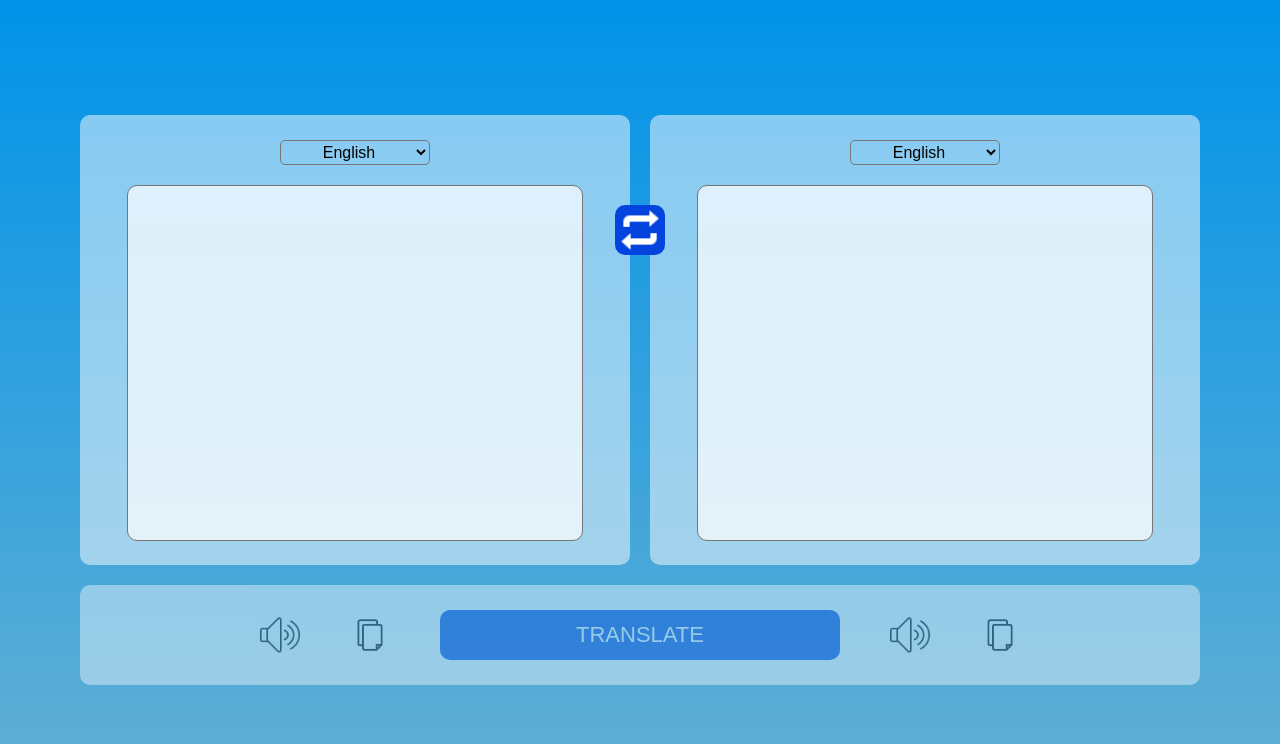
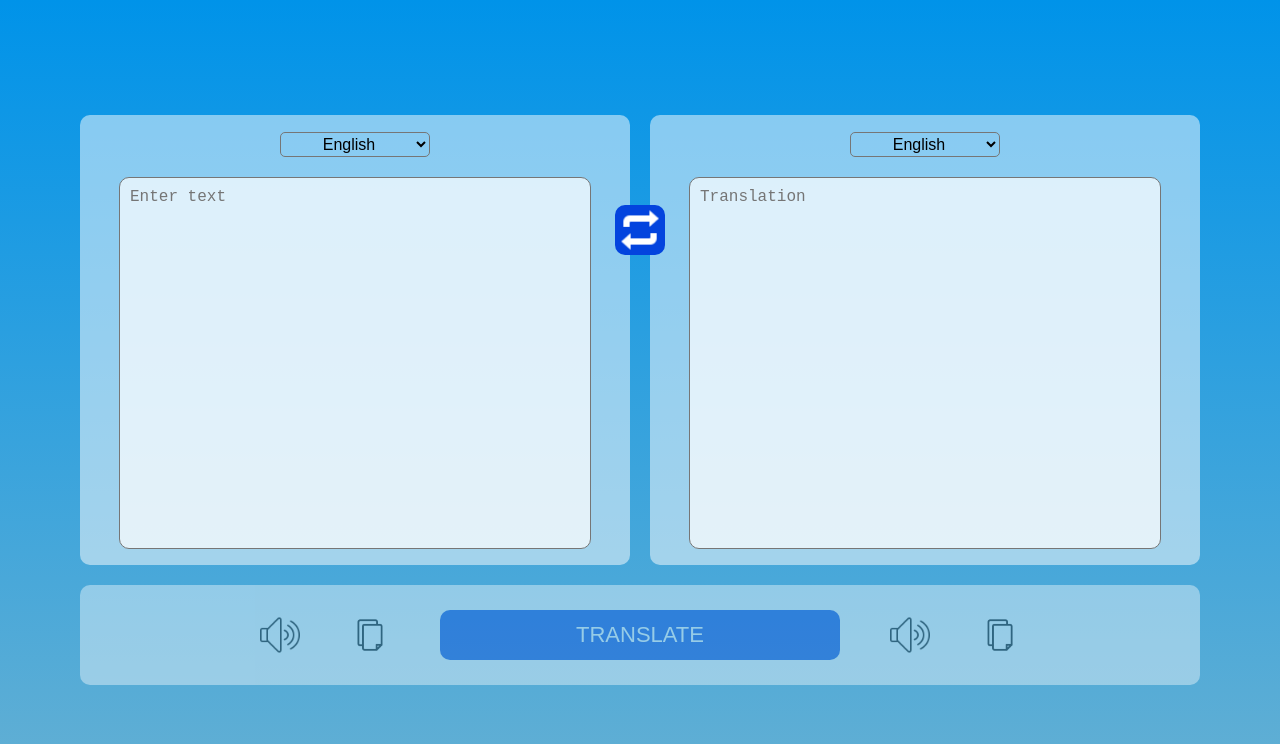
Before and after one commit to Stjepan1999/translate-app, a plain HTML site: page index.html in a window 1280 px wide. Drawn offline with Linux system fonts and the light colour scheme.

Commit message:
Update textarea attributer

```diff
--- a/index.html
+++ b/index.html
@@ -16,7 +16,7 @@
                     <option value="de-DE">German</option>
                     <option value="fr-FR">French</option>
                 </select>
-                <textarea></textarea>
+                <textarea placeholder="Enter text"></textarea>
             </div>
             <img src="./icons/change-icon.png" class="change-icon">
             <div class="output-section">
@@ -26,7 +26,7 @@
                     <option value="de-DE">German</option>
                     <option value="fr-FR">French</option>
                 </select>
-                <textarea></textarea>
+                <textarea placeholder="Translation" readonly></textarea>
             </div>
         </div>
 
--- a/style.css
+++ b/style.css
@@ -49,6 +49,8 @@ textarea {
     background-color: rgba(255, 255, 255, 0.7);
     resize: none;
     border-radius: 10px;
+    padding: 10px;
+    font-size: 16px;
 }
 select {
     width: 150px;
@@ -89,6 +91,9 @@ select {
     width: 40px;
     height: auto;
 }
+.icon:hover {
+    cursor: pointer;
+}
 .change-icon {
     width: 50px;
     height: 50px;
@@ -98,3 +103,7 @@ select {
     background-color: var(--button-color);
     border-radius: 10px;
 }
+.change-icon:hover {
+    cursor: pointer;
+    background-color: var(--button-hover);
+}
```
